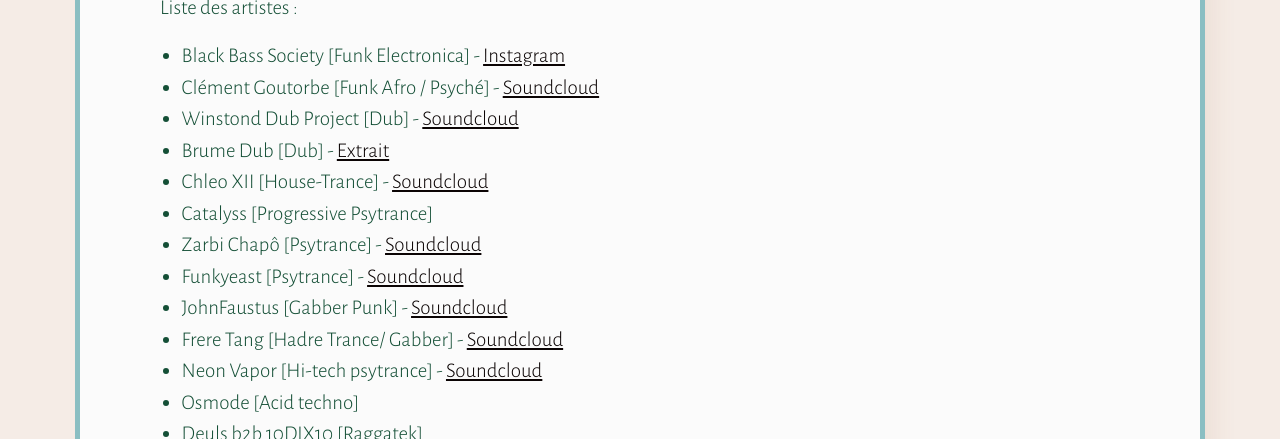
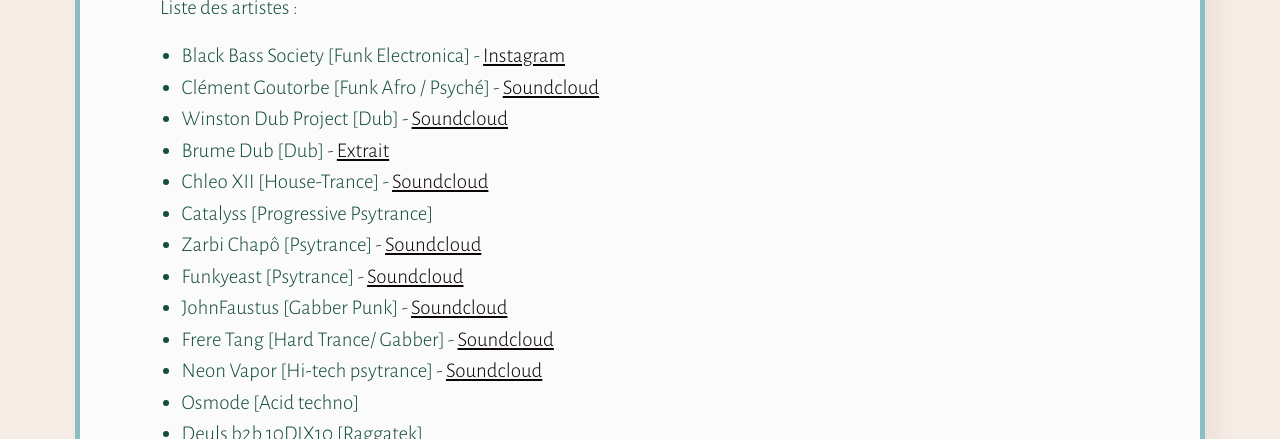
Before and after one commit to Herbes-Folles/Herbes-Folles.github.io, a Jekyll site: the page built from content/programme.md, in a window 1280 px wide. Shown: the part 472-911 px from the top of the page. Built offline with Jekyll 4.4.1, drawn with Linux system fonts in a browser that asks for light colours.

Commit message:
Update programme.md

```diff
--- a/content/programme.md
+++ b/content/programme.md
@@ -14,7 +14,7 @@
 
 - Clément Goutorbe [Funk Afro / Psyché] - [Soundcloud](https://soundcloud.com/funkyeast)
 
-- Winstond Dub Project [Dub] - [Soundcloud](https://soundcloud.com/winstondubproject/sets/terranomads)
+- Winston Dub Project [Dub] - [Soundcloud](https://soundcloud.com/winstondubproject/sets/terranomads)
 
 - Brume Dub [Dub] - [Extrait](/assets/music/brume_dub-space_dub.mp3)
 
@@ -28,7 +28,7 @@
 
 - JohnFaustus [Gabber Punk] - [Soundcloud](https://soundcloud.com/johnfaustus)
 
-- Frere Tang [Hadre Trance/ Gabber] - [Soundcloud](https://soundcloud.com/dr-lobo)
+- Frere Tang [Hard Trance/ Gabber] - [Soundcloud](https://soundcloud.com/dr-lobo)
 
 - Neon Vapor [Hi-tech psytrance] - [Soundcloud](https://soundcloud.com/neonvapor)
 
```
